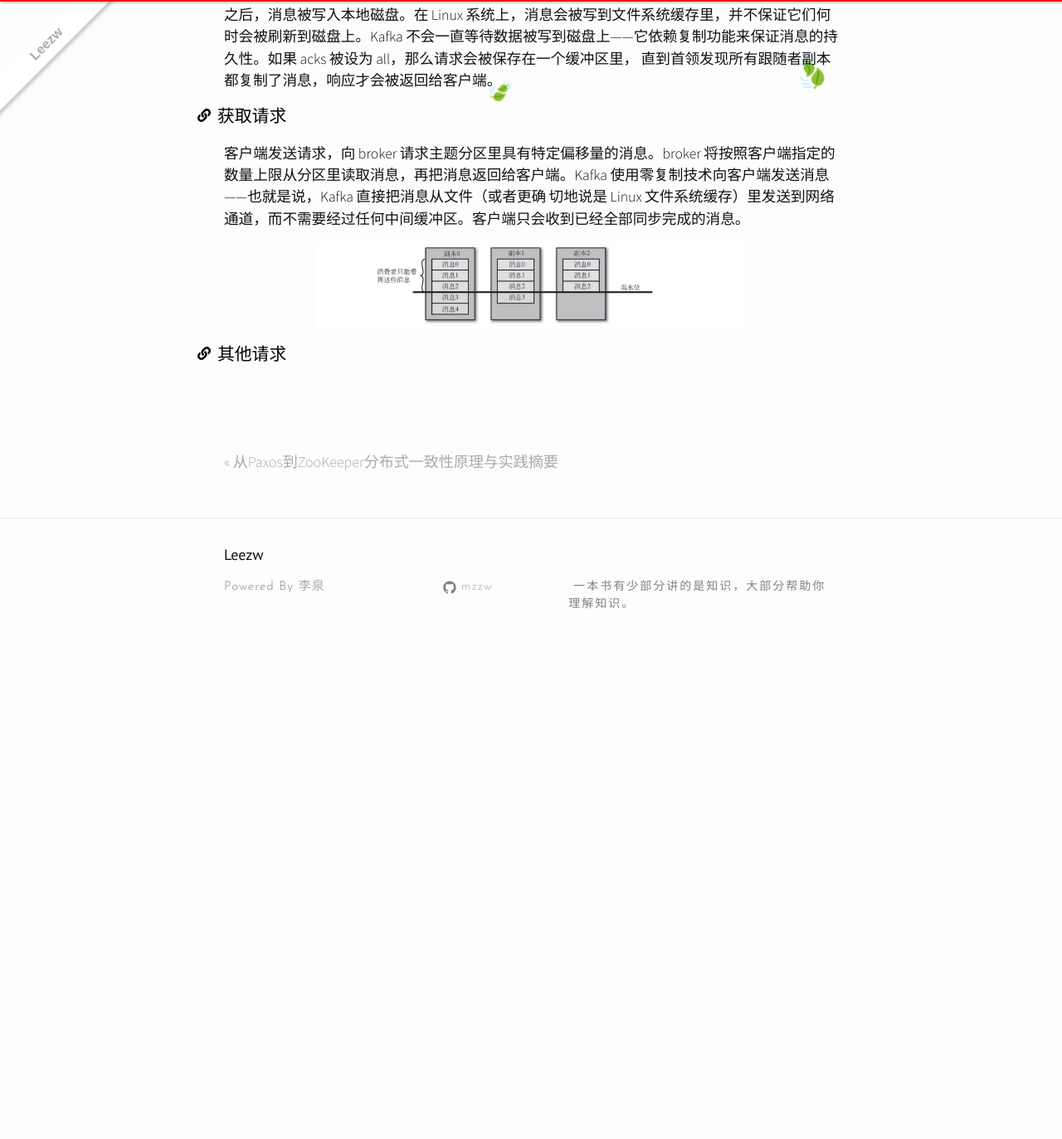
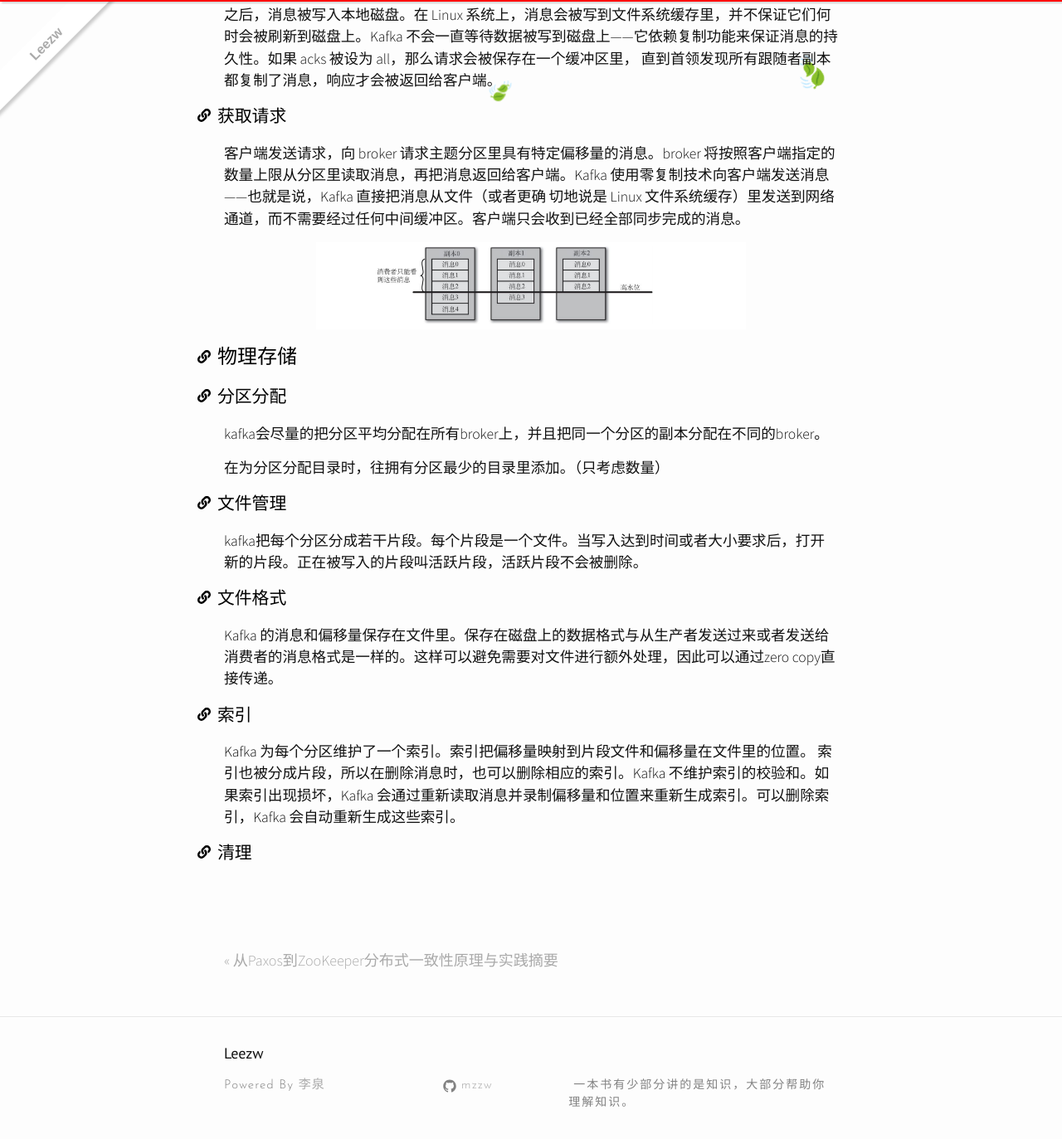
Before and after one commit to quantum-li/quantum-li.github.io, a Jekyll site: the page built from _posts/2020-05-09-kafka-the-definitive-guide.md, in a window 1280 px wide and 1400 px high, scrolled down 16206 px. Shown: the top 1373 px of the window at 83% size. Built offline with Jekyll 4.4.1, drawn with Linux system fonts in a browser that asks for light colours; nearby versions of some CDN libraries; comment, search, counter and statistics services are not loaded; before the commit the page ends 17005 px from its top, so only the background shows below that.

Commit message:
2020-05-12 19:28:09

```diff
--- a/_posts/2020-05-09-kafka-the-definitive-guide.md
+++ b/_posts/2020-05-09-kafka-the-definitive-guide.md
@@ -398,4 +398,24 @@ Kafka 提供了⼀个⼆进制协议（基于 TCP），指定了请求消息的
 
 ![客户端能收到的消息](/assets/images/283ea0e4-1027-4553-9cea-c239f7e150f5.png)
 
-### 其他请求
+## 物理存储
+
+### 分区分配
+
+kafka会尽量的把分区平均分配在所有broker上，并且把同一个分区的副本分配在不同的broker。
+
+在为分区分配目录时，往拥有分区最少的目录里添加。（只考虑数量）
+
+### 文件管理
+
+kafka把每个分区分成若干片段。每个片段是一个文件。当写入达到时间或者大小要求后，打开新的片段。正在被写入的片段叫活跃片段，活跃片段不会被删除。
+
+### 文件格式
+
+ Kafka 的消息和偏移量保存在⽂件⾥。保存在磁盘上的数据格式与从⽣产者发送过来或者发送给消费者的消息格式是⼀样的。这样可以避免需要对文件进行额外处理，因此可以通过zero copy直接传递。
+
+### 索引
+
+Kafka 为每个分区维护了⼀个索引。索引把偏移量映射到⽚段⽂件和偏移量在⽂件⾥的位置。 索引也被分成⽚段，所以在删除消息时，也可以删除相应的索引。Kafka 不维护索引的校验和。如果索引出现损坏，Kafka 会通过重新读取消息并录制偏移量和位置来重新⽣成索引。可以删除索引，Kafka 会⾃动重新⽣成这些索引。
+
+### 清理
```
